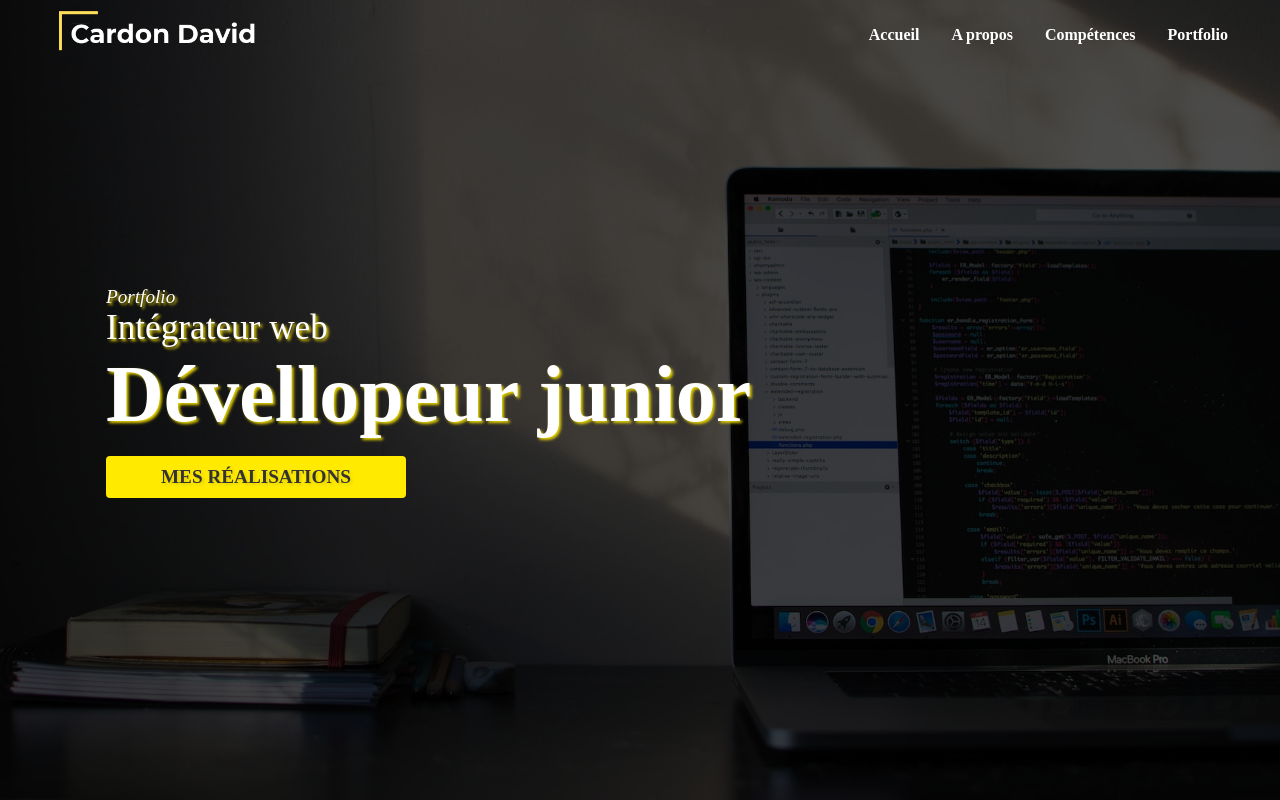
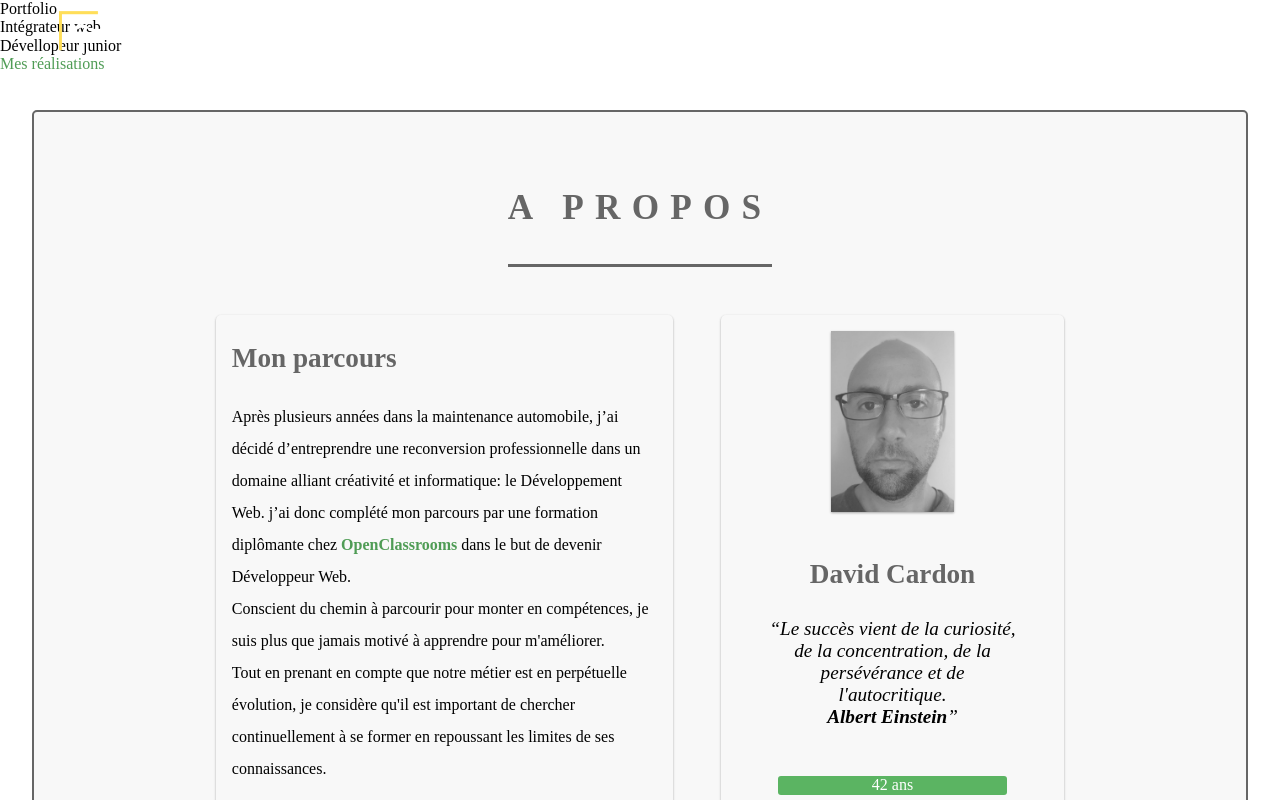
Before and after one commit to davidotch/portfolio, a React (Create React App) app: page / in a window 1280 px wide. Shown: the top 800 px of the page. Built offline with nearby package versions, Linux system fonts and the light colour scheme; a web font is replaced by a local one.

Commit message:
delete home.scss

```diff
--- a/src/sass/main.scss
+++ b/src/sass/main.scss
@@ -8,7 +8,6 @@
 @import './components/header';
 @import './components/footer';
 
-@import './components/home';
 @import './components/about';
 @import './components/skills';
 @import './components/card';
```
